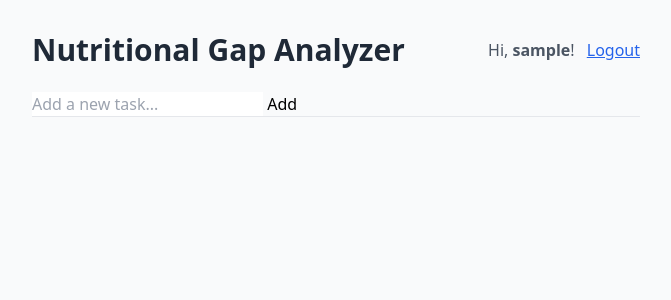
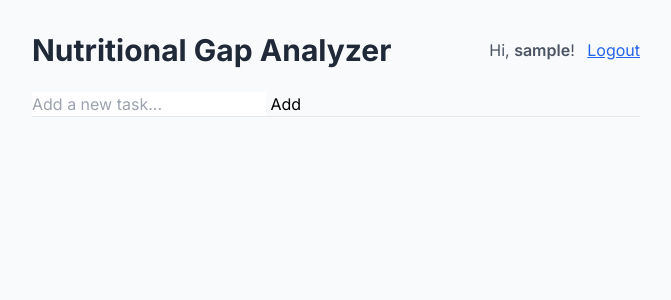
Before and after one commit to aritraChakraborty101/Nutritional-Gap-Analyzer, a Flask app: page / in a window 1280 px wide. Shown: the top 300 px of the page, without its empty margins (304-975 px from the left). Run offline with Flask 3, Linux system fonts and the light colour scheme; the visitor is signed in with stand-in values (Sample User, id 1); data that the repository does not hold is empty; some libraries are stand-ins or nearby versions.

Commit message:
Enhance base template with Tailwind CSS configuration and font integration

```diff
--- a/templates/base.html
+++ b/templates/base.html
@@ -4,8 +4,22 @@
     <meta charset="UTF-8">
     <meta name="viewport" content="width=device-width, initial-scale=1.0">
     <title>Flask + HTMX</title>
+    <link rel="preconnect" href="https://fonts.googleapis.com">
+    <link rel="preconnect" href="https://fonts.gstatic.com" crossorigin>
+    <link href="https://fonts.googleapis.com/css2?family=Inter:wght@400;500;600;700&display=swap" rel="stylesheet">
     <script src="https://unpkg.com/htmx.org@1.9.10"></script>
     <script src="https://cdn.tailwindcss.com"></script>
+    <script>
+        tailwind.config = {
+            theme: {
+                extend: {
+                    fontFamily: {
+                        sans: ['Inter', 'system-ui', 'sans-serif'],
+                    }
+                }
+            }
+        }
+    </script>
 </head>
 <body class="bg-gray-50">
     <div class="max-w-2xl mx-auto p-8">
```
